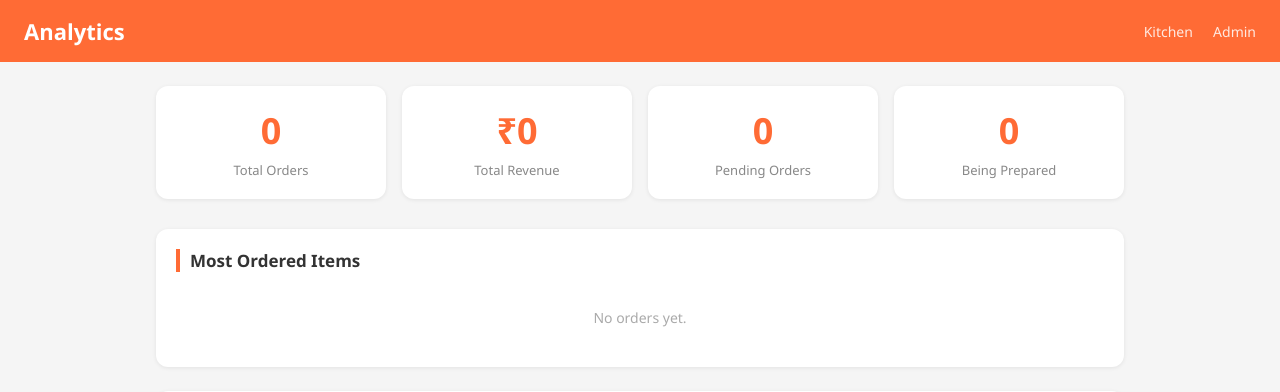
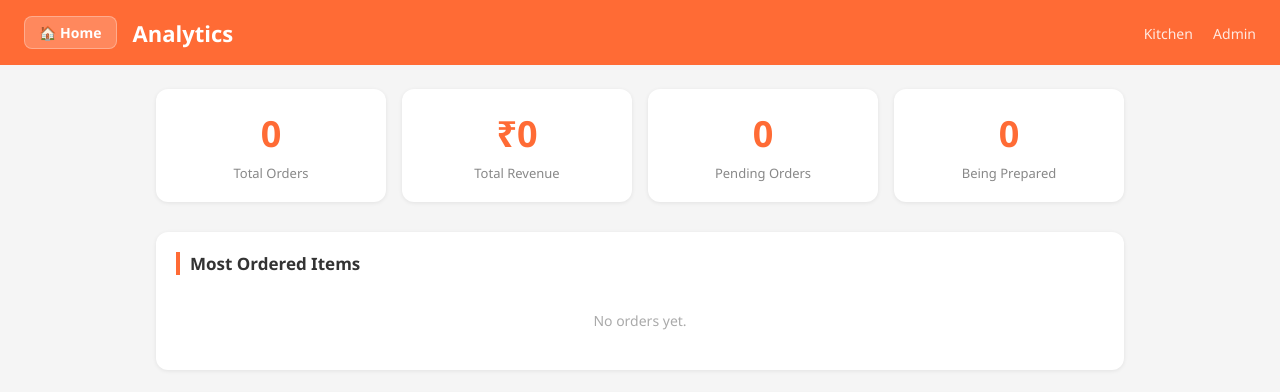
Before and after one commit to Aarthikavelayutham/ScanToEat, a Django app: page /analytics/ in a window 1280 px wide. Shown: the top 392 px of the page. Run offline with Django 5.2, Linux system fonts and the light colour scheme; data comes from the database, SQL or seed files in the repository; data that the repository does not hold is empty.

Commit message:
Add Back to Home button to all staff panels

```diff
--- a/templates/analytics/dashboard.html
+++ b/templates/analytics/dashboard.html
@@ -13,11 +13,32 @@
             color: white;
             padding: 16px 24px;
             display: flex;
-            justify-content: space-between;
             align-items: center;
         }
 
-        .header h1 { font-size: 22px; }
+        .home-btn {
+            background: rgba(255,255,255,0.2);
+            color: white;
+            text-decoration: none;
+            padding: 6px 14px;
+            border-radius: 8px;
+            font-size: 14px;
+            font-weight: 600;
+            display: flex;
+            align-items: center;
+            gap: 6px;
+            transition: all 0.2s;
+            border: 1px solid rgba(255,255,255,0.3);
+            margin-right: 16px;
+        }
+
+        .home-btn:hover {
+            background: white;
+            color: #ff6b35;
+        }
+
+        .header h1 { font-size: 22px; flex: 1; }
+
 
         .nav-links a {
             color: white;
@@ -167,7 +188,9 @@
 <body>
 
 <div class="header">
+    <a href="/" class="home-btn">🏠 Home</a>
     <h1>Analytics</h1>
+
     <div class="nav-links">
         <a href="/kitchen/">Kitchen</a>
         <a href="/admin/">Admin</a>
```
Also changed, not shown: templates/kitchen/dashboard.html (+25 -1 lines), templates/tables/qr_codes.html (+17 -4 lines), templates/tables/waiter.html (+25 -2 lines).
